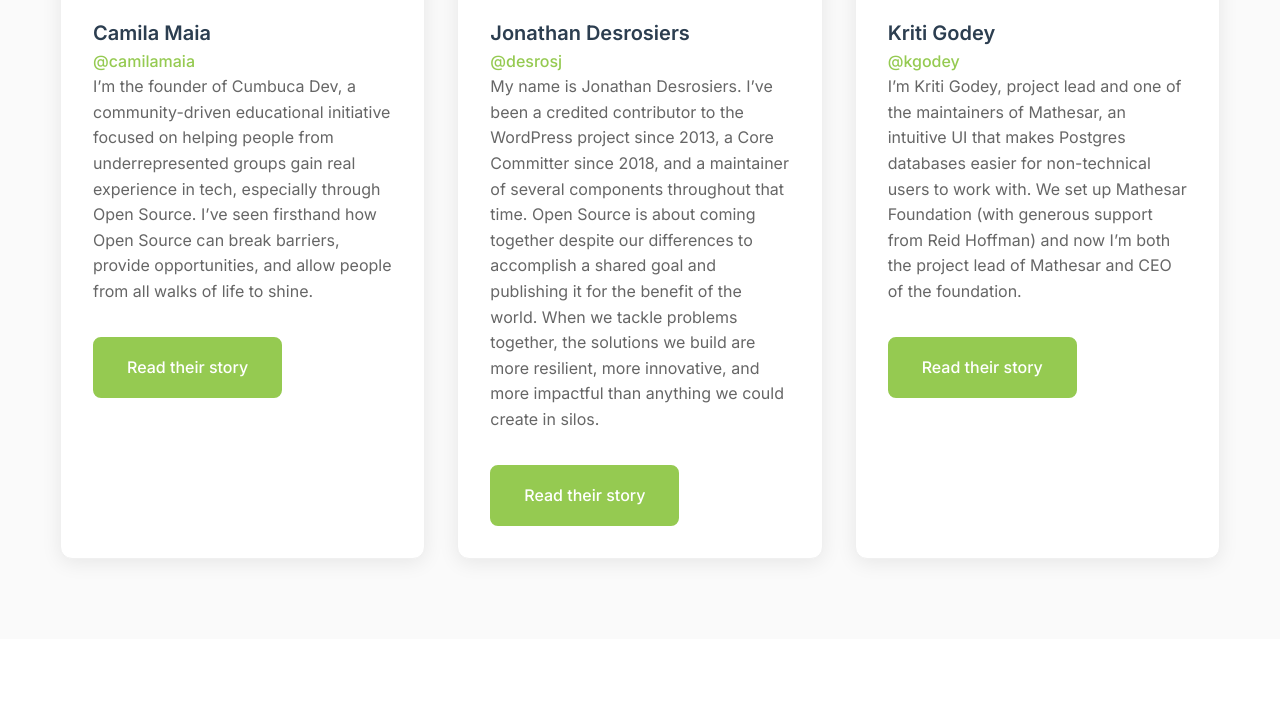
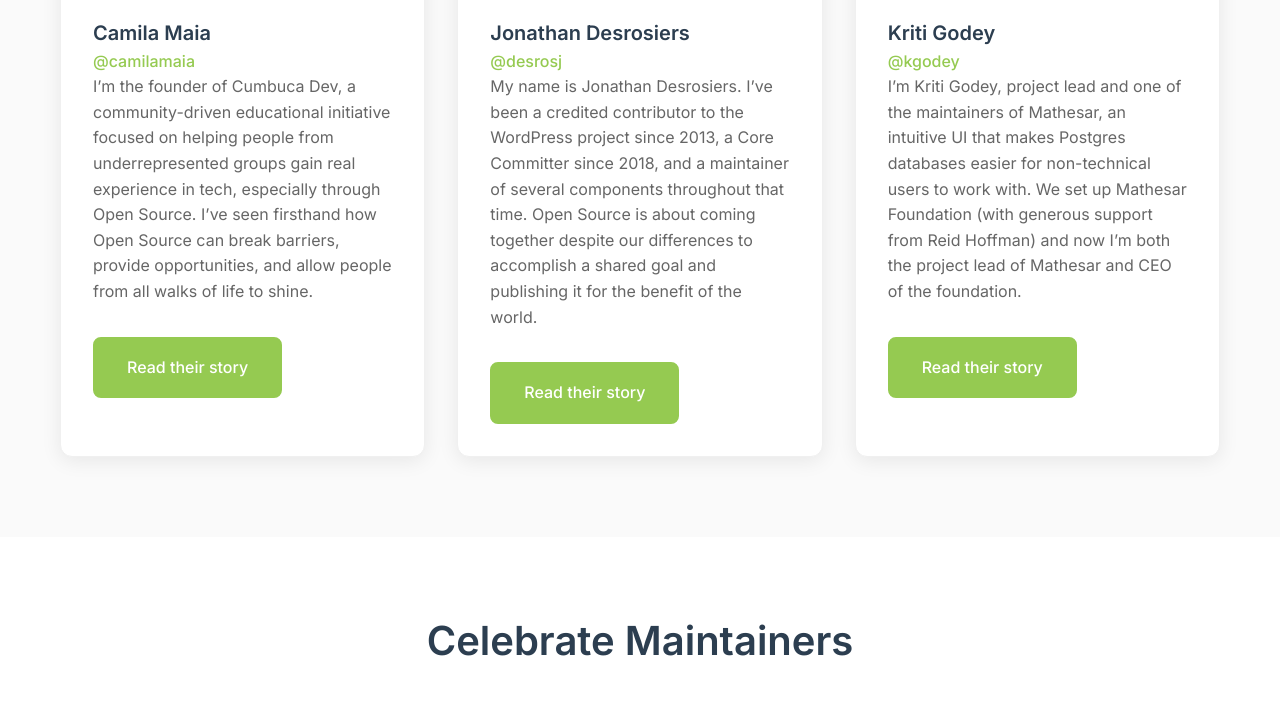
Before and after one commit to openepicdev/maintaine.rs, a plain HTML site: page docs/index.html in a window 1280 px wide. Shown: the part 1100-1810 px from the top of the page. Drawn offline with Linux system fonts and the light colour scheme.

Commit message:
make desrosj's msg shorter for better alignment

```diff
--- a/docs/index.html
+++ b/docs/index.html
@@ -58,7 +58,7 @@
                     <div class="maintainer-info">
                         <h3 class="maintainer-name">Jonathan Desrosiers</h3>
                         <p class="maintainer-handle"><a href="desrosj">@desrosj</a></p>
-                        <p class="maintainer-bio">My name is Jonathan Desrosiers. I’ve been a credited contributor to the WordPress project since 2013, a Core Committer since 2018, and a maintainer of several components throughout that time. Open Source is about coming together despite our differences to accomplish a shared goal and publishing it for the benefit of the world. When we tackle problems together, the solutions we build are more resilient, more innovative, and more impactful than anything we could create in silos.</p>
+                        <p class="maintainer-bio">My name is Jonathan Desrosiers. I’ve been a credited contributor to the WordPress project since 2013, a Core Committer since 2018, and a maintainer of several components throughout that time. Open Source is about coming together despite our differences to accomplish a shared goal and publishing it for the benefit of the world.</p>
                     </div>
                     <div class="maintainer-read-more">
                         <p><a class="btn btn-primary" href="desrosj">Read their story</a></p>
```
